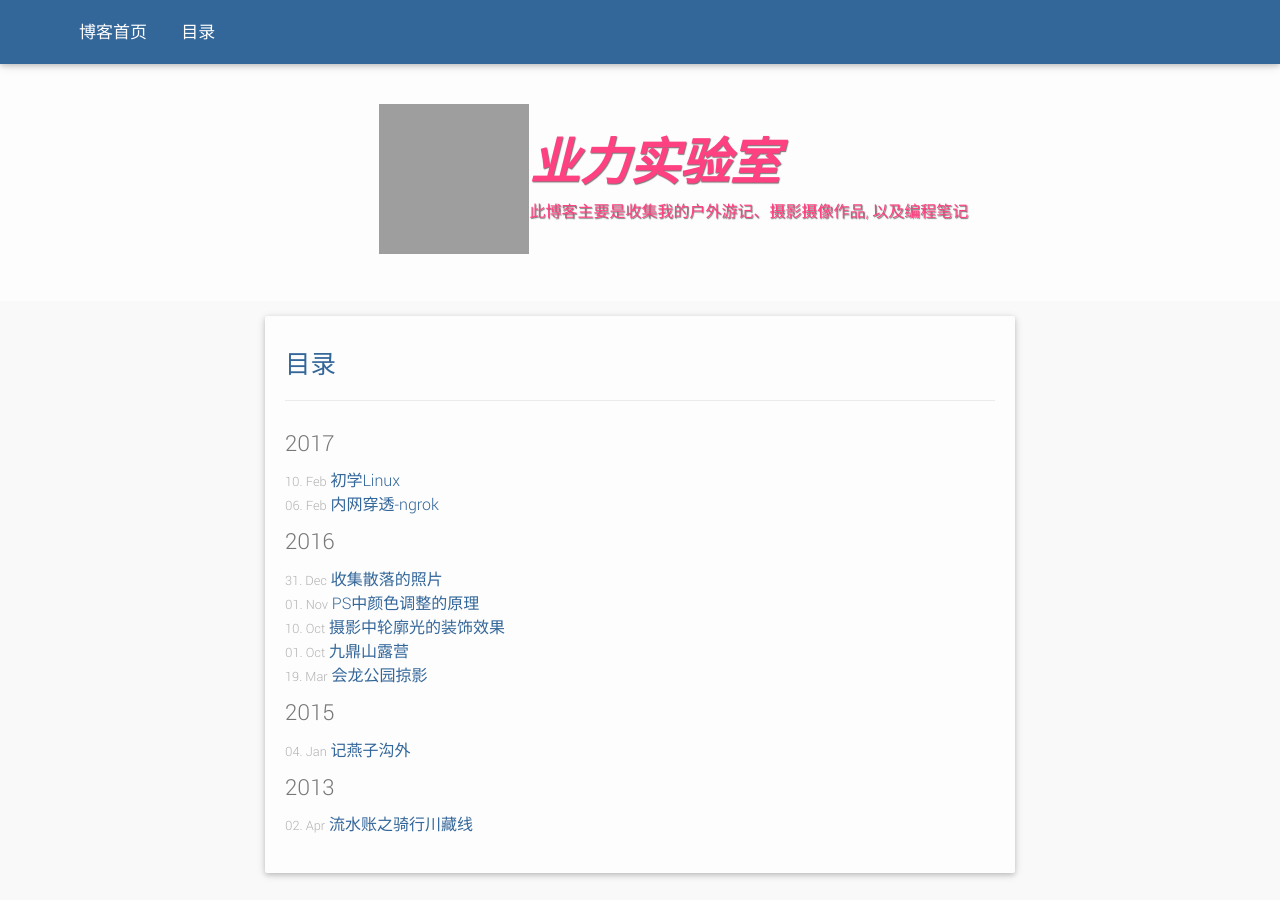
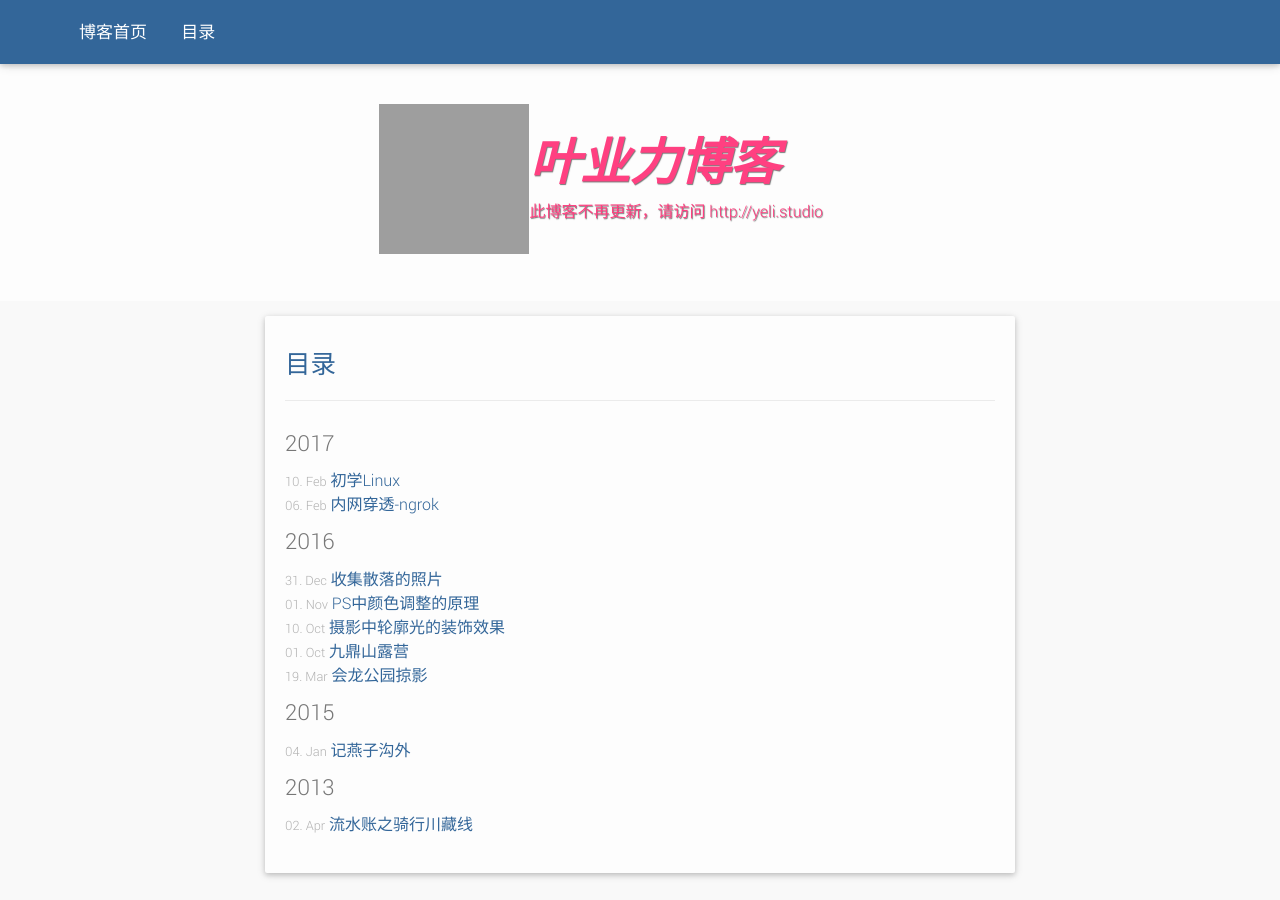
Before and after one commit to zrx89757/myblog, a Jekyll site: the page built from archive/index.md, in a window 1280 px wide and 900 px high. Built offline with Jekyll 4.4.1, drawn with Linux system fonts in a browser that asks for light colours; grey boxes are pictures that could not be loaded.

Commit message:
Update full.html

```diff
--- a/_includes/full.html
+++ b/_includes/full.html
@@ -97,8 +97,8 @@
 
         <div class="img-hold"><img src="http://upload-images.jianshu.io/upload_images/1271438-a2a58162684a9b36.jpg?imageMogr2/auto-orient/strip%7CimageView2/2/w/1240" class="icon-img"></div>
         <div class="yelilab-hold">
-            <p class="yeli-lab">业力实验室</p>
-            <p class="lab-desc">此博客主要是收集我的户外游记、摄影摄像作品, 以及编程笔记</p>
+            <p class="yeli-lab">叶业力博客</p>
+            <p class="lab-desc">此博客不再更新，请访问 http://yeli.studio</p>
 
         </div>
         <div class="right-padding"></div>
```
